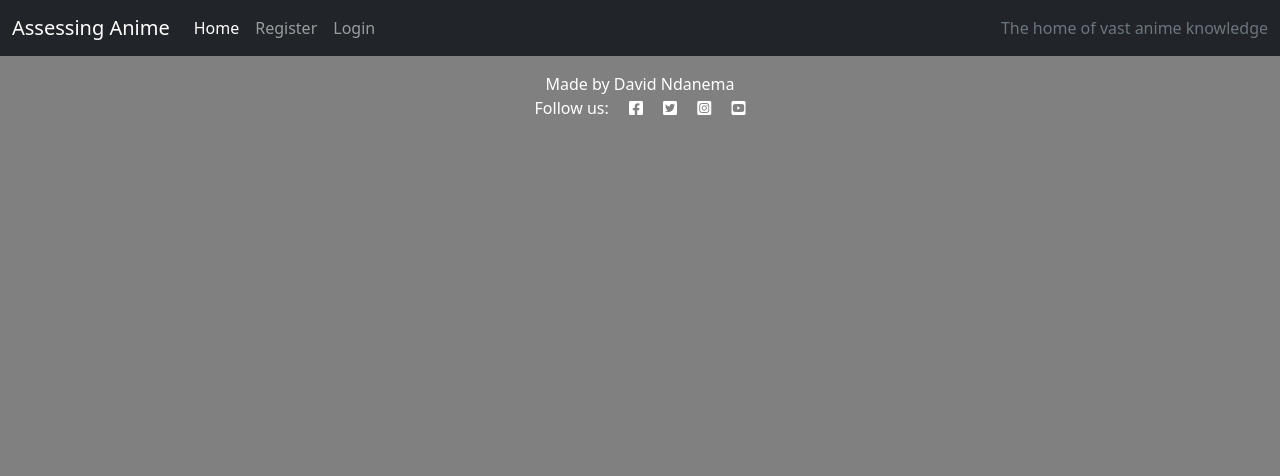
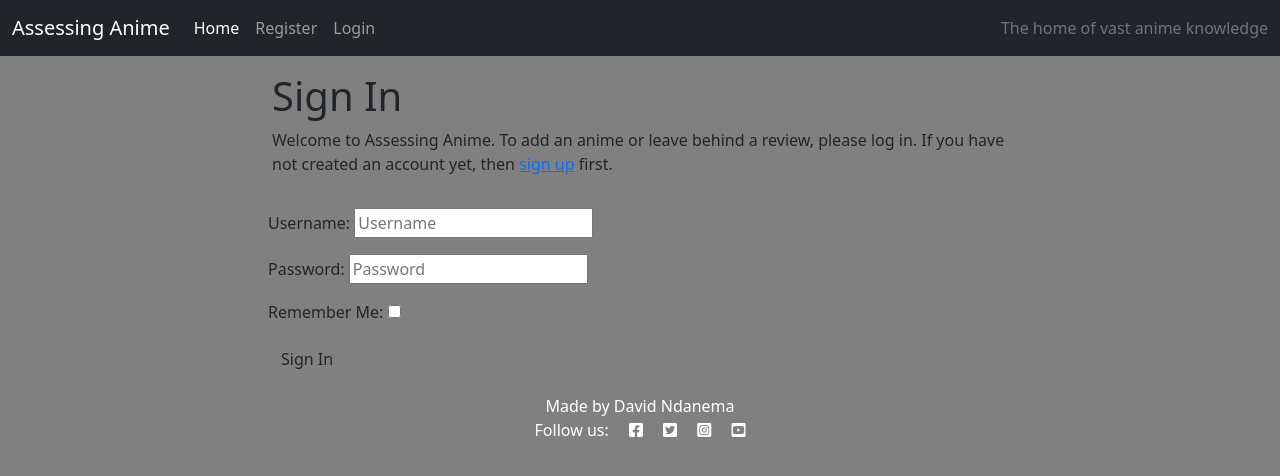
Before and after one commit to Code-Institute-Submissions/Assessing-Anime, a Django app: page /accounts/login/ in a window 1280 px wide. Shown: the top 476 px of the page. Run offline with Django 3.2, Linux system fonts and the light colour scheme; some libraries are stand-ins or nearby versions.

Commit message:
Fix: Add styling to allauth templates

```diff
--- a/templates/account/login.html
+++ b/templates/account/login.html
@@ -5,33 +5,21 @@
 
 {% block head_title %}{% trans "Sign In" %}{% endblock %}
 
-{% block content %}
+{% block body %}
+
+<div class="container">
+  <div class="row">
+    <div class="col-md-8 mt-3 offset-md-2">
+
 
 <h1>{% trans "Sign In" %}</h1>
 
-{% get_providers as socialaccount_providers %}
-
-{% if socialaccount_providers %}
-<p>{% blocktrans with site.name as site_name %}Please sign in with one
-of your existing third party accounts. Or, <a href="{{ signup_url }}">sign up</a>
-for a {{ site_name }} account and sign in below:{% endblocktrans %}</p>
-
-<div class="socialaccount_ballot">
-
-  <ul class="socialaccount_providers">
-    {% include "socialaccount/snippets/provider_list.html" with process="login" %}
-  </ul>
-
-  <div class="login-or">{% trans 'or' %}</div>
-
-</div>
-
-{% include "socialaccount/snippets/login_extra.html" %}
-
-{% else %}
-<p>{% blocktrans %}If you have not created an account yet, then please
+<p>{% blocktrans %}Welcome to Assessing Anime. To add an anime or leave behind a review, please log in.
+  If you have not created an account yet, then
 <a href="{{ signup_url }}">sign up</a> first.{% endblocktrans %}</p>
-{% endif %}
+    </div>
+  </div>
+  <div class="col-md-8 mt-3 offset-md-2">
 
 <form class="login" method="POST" action="{% url 'account_login' %}">
   {% csrf_token %}
@@ -39,8 +27,9 @@ for a {{ site_name }} account and sign in below:{% endblocktrans %}</p>
   {% if redirect_field_value %}
   <input type="hidden" name="{{ redirect_field_name }}" value="{{ redirect_field_value }}" />
   {% endif %}
-  <a class="button secondaryAction" href="{% url 'account_reset_password' %}">{% trans "Forgot Password?" %}</a>
-  <button class="primaryAction" type="submit">{% trans "Sign In" %}</button>
+  <button class="btn btn-signup right" type="submit">{% trans "Sign In" %}</button>
 </form>
+</div>
+</div>
 
 {% endblock %}
```
Also changed, not shown: templates/account/logout.html (+12 -3 lines), templates/account/signup.html (+12 -4 lines).
